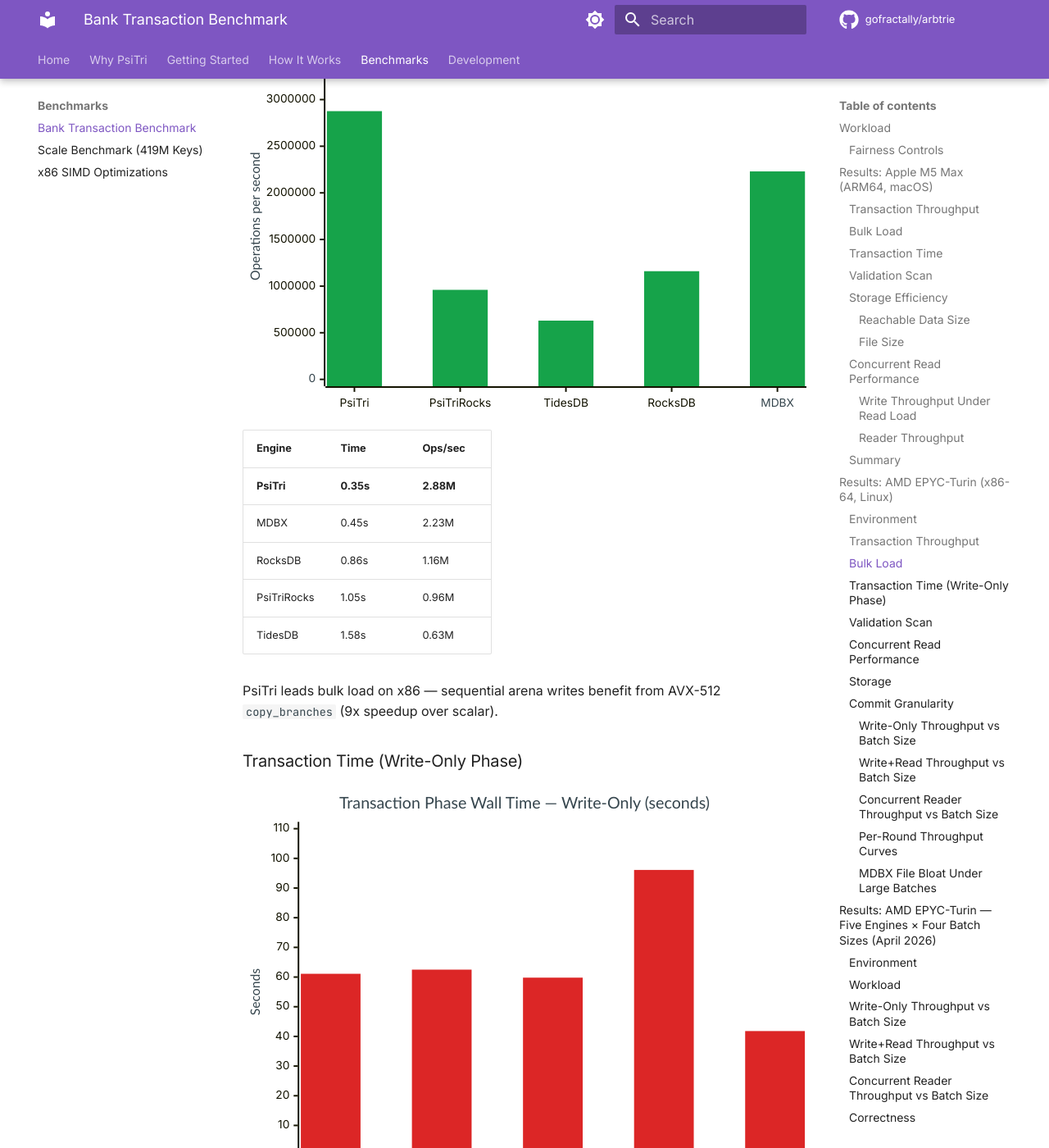
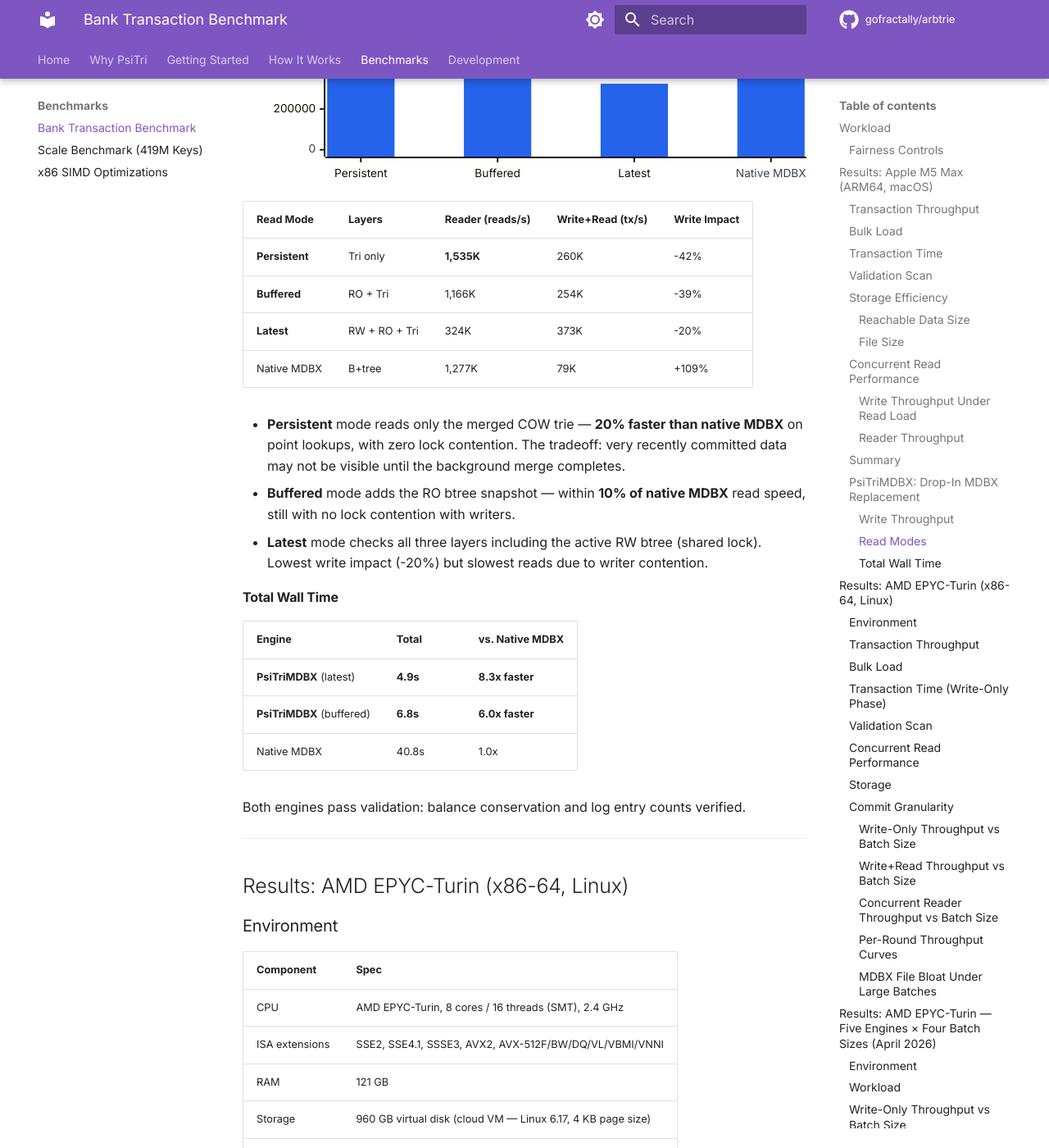
Before and after one commit to gofractally/arbtrie, an MkDocs documentation site: the page built from docs/benchmarks/bank.md, in a window 1280 px wide and 1400 px high, scrolled down 10767 px. Shown: the whole window at 82% size. Built offline with MkDocs 1.6.1 and Material for MkDocs 9.7.7, drawn with Linux system fonts in a browser that asks for light colours; comment, search, counter and statistics services are not loaded; some of the changed text lies outside the part shown.

Commit message:
Add read mode API, optimize RO reads, and document PsiTriMDBX
Route RO mdbx_get through dwal_read_session with configurable read
modes (persistent/buffered/latest) instead of always calling
get_latest with per-call locking. Persistent mode reads 20% faster
than native MDBX; buffered mode is within 10%.

- Add mdbx_env_set_read_mode() extension API with three modes
- Add RW layer support to dwal_read_session::get() for latest mode
- Add --read-mode CLI option to bank benchmark
- Add native libmdbx bank-bench-mdbx target for side-by-side comparison
- Add MDBX migration guide with read mode documentation
- Add PsiTriMDBX benchmark results to bank benchmark docs

Co-Authored-By: Claude Opus 4.6 <noreply@anthropic.com>

````diff
--- a/docs/benchmarks/bank.md
+++ b/docs/benchmarks/bank.md
@@ -212,12 +212,81 @@ xychart-beta
 | Engine | Architecture | Strength | Weakness |
 |--------|-------------|----------|----------|
 | **PsiTri** | Radix/B-tree hybrid, mmap copy-on-write | Fastest transactions (377K/s), zero read contention | Larger file footprint |
+| **PsiTriMDBX** | PsiTri via MDBX API shim | 12x faster writes than MDBX, drop-in replacement | Reads 10–20% slower than native MDBX in buffered mode |
 | **PsiTriRocks** | PsiTri via RocksDB API shim | Drop-in RocksDB replacement | 29% write penalty with concurrent reads |
 | **TidesDB** | Skip-list + SSTables | Good tx speed (226K/s), compact | Slow scan, 100K txn op limit |
 | **RocksDB** | LSM-tree | Compact storage, minimal read impact | 3.0x slower than PsiTri |
 | **MDBX** | B+tree, MVCC copy-on-write | Fastest scan (110M/s) and reads (1.75M/s) | 6.6x slower transactions |
 
 All five engines pass validation: balance conservation verified and transaction log entry counts match across both phases.
+
+### PsiTriMDBX: Drop-In MDBX Replacement
+
+PsiTriMDBX provides an MDBX-compatible C/C++ API backed by PsiTri's DWAL layer. The same
+`mdbx_put` / `mdbx_get` / `mdbx_cursor_get` calls work unchanged — only the linker target
+changes. This section compares PsiTriMDBX against native libmdbx using the identical bank
+benchmark binary (same source, different link target).
+
+**Workload:** 100K accounts, 1M transactions, batch=100, sync=none, seed=12345.
+
+#### Write Throughput
+
+```mermaid
+%%{init: {'theme': 'base', 'themeVariables': {'xyChart': {'plotColorPalette': '#2563EB,#DC2626'}}}}%%
+xychart-beta
+    title "MDBX API: Write-Only Throughput (tx/sec)"
+    x-axis ["PsiTriMDBX", "Native MDBX"]
+    y-axis "Transfers per second" 0 --> 500000
+    bar [452716, 37853]
+```
+
+| Engine | Write-Only | Write+Read (latest) | Ratio |
+|--------|-----------|------------|-------|
+| **PsiTriMDBX** | **452,716 tx/s** | **373,476 tx/s** | **12x / 4.7x faster** |
+| Native MDBX | 37,853 tx/s | 79,081 tx/s | 1.0x |
+
+PsiTriMDBX writes are **12x faster** than native MDBX. The DWAL layer absorbs writes into an
+in-memory btree and batches them for background merge into the persistent trie, avoiding
+MDBX's page-level copy-on-write overhead.
+
+#### Read Modes
+
+PsiTriMDBX exposes three read modes that control which DWAL layers are searched on each
+`mdbx_get` call (see [MDBX migration guide](../getting-started/mdbx-migration.md#psitri-extension-read-modes)):
+
+```mermaid
+%%{init: {'theme': 'base', 'themeVariables': {'xyChart': {'plotColorPalette': '#2563EB,#16A34A,#7C3AED,#DC2626'}}}}%%
+xychart-beta
+    title "MDBX API: Reader Throughput by Read Mode (reads/sec)"
+    x-axis ["Persistent", "Buffered", "Latest", "Native MDBX"]
+    y-axis "Reads per second" 0 --> 1600000
+    bar [1534646, 1165690, 323626, 1276659]
+```
+
+| Read Mode | Layers | Reader (reads/s) | Write+Read (tx/s) | Write Impact |
+|-----------|--------|------------------|-------------------|-------------|
+| **Persistent** | Tri only | **1,535K** | 260K | -42% |
+| **Buffered** | RO + Tri | 1,166K | 254K | -39% |
+| **Latest** | RW + RO + Tri | 324K | 373K | -20% |
+| Native MDBX | B+tree | 1,277K | 79K | +109% |
+
+- **Persistent** mode reads only the merged COW trie — **20% faster than native MDBX** on
+  point lookups, with zero lock contention. The tradeoff: very recently committed data may
+  not be visible until the background merge completes.
+- **Buffered** mode adds the RO btree snapshot — within **10% of native MDBX** read speed,
+  still with no lock contention with writers.
+- **Latest** mode checks all three layers including the active RW btree (shared lock). Lowest
+  write impact (-20%) but slowest reads due to writer contention.
+
+#### Total Wall Time
+
+| Engine | Total | vs. Native MDBX |
+|--------|-------|-----------------|
+| **PsiTriMDBX** (latest) | **4.9s** | **8.3x faster** |
+| **PsiTriMDBX** (buffered) | **6.8s** | **6.0x faster** |
+| Native MDBX | 40.8s | 1.0x |
+
+Both engines pass validation: balance conservation and log entry counts verified.
 
 ---
 
````
Also changed, not shown: CMakeLists.txt (+26 -1 lines), docs/getting-started/mdbx-migration.md (added, +226 -0 lines), docs/index.md (+5 -0 lines), 4 other files.
